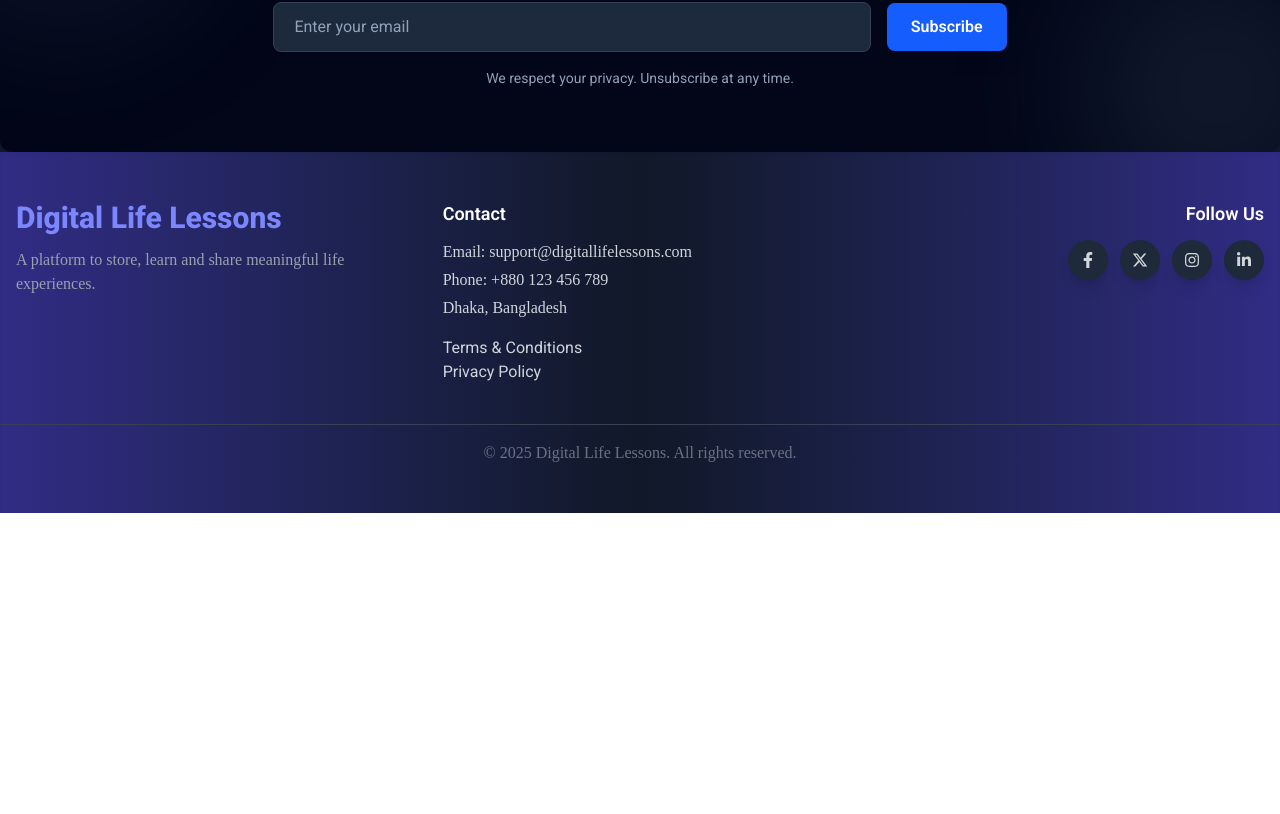
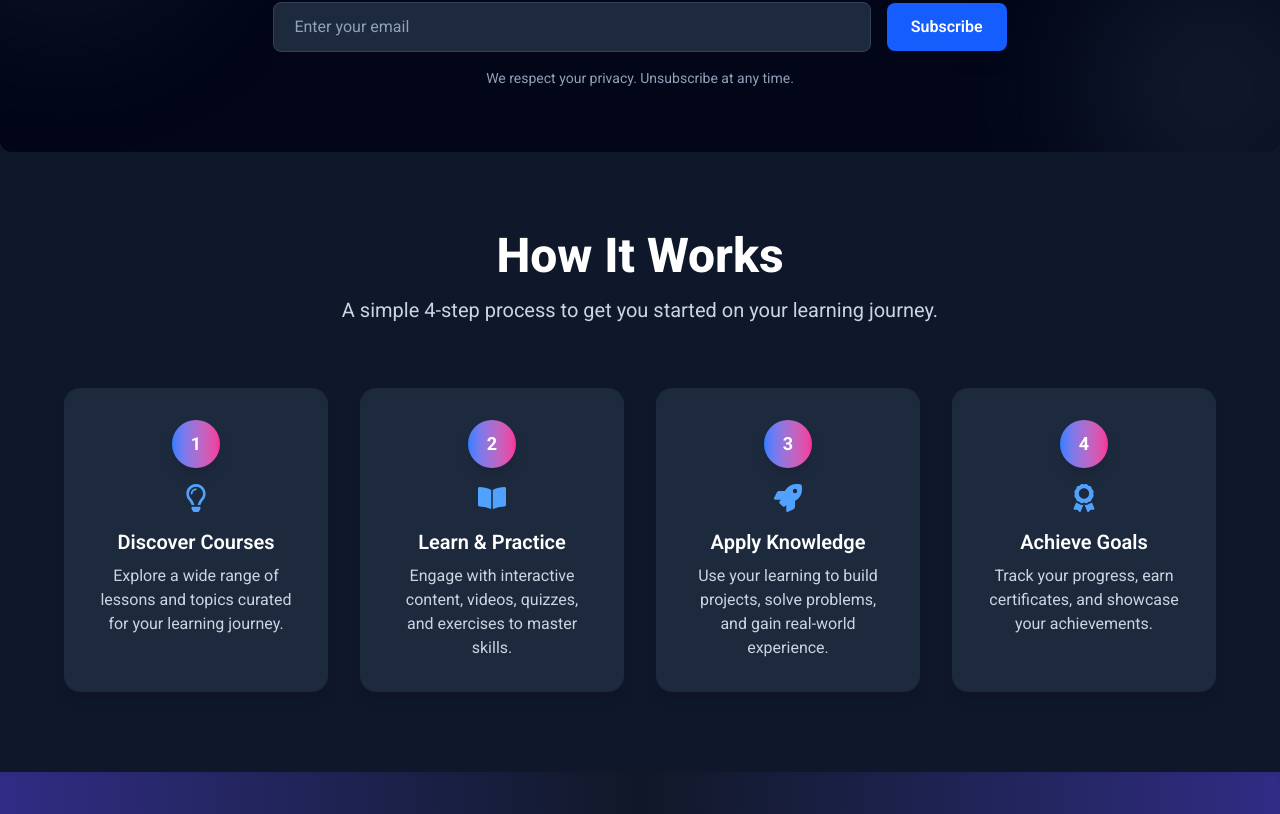
Before and after one commit to mdhasanmahamud-dev/Digital_Life_Lessons_Frontend, a React (Vite) app: page / in a window 1280 px wide. Shown: the part 2586-3400 px from the top of the page. Before the commit the page ends 3099 px from the top, so only its background shows below. Built offline with nearby package versions, Linux system fonts and the light colour scheme; no server answers; a web font is replaced by a local one.

Commit message:
How It Works

```diff
--- a/src/pages/Home/Home/Home.jsx
+++ b/src/pages/Home/Home/Home.jsx
@@ -5,6 +5,7 @@ import MostSavedLessons from "../MostSavedLessons/MostSavedLessons";
 import TopContributors from "../Topcontributors/Topcontributors";
 import Testimonials from "../Testimonials/Testimonials";
 import Subscription from "../Subscription/Subscription";
+import HowItWorks from "../HowItWorks/HowItWorks";
 
 const Home = () => {
   return (
@@ -16,6 +17,7 @@ const Home = () => {
       <TopContributors />
       <Testimonials/>
       <Subscription/>
+      <HowItWorks/>
     </div>
   );
 };
--- /dev/null
+++ b/src/pages/Home/HowItWorks/HowItWorks.jsx
@@ -0,0 +1,77 @@
+import React from "react";
+import { FaRegLightbulb, FaBookOpen, FaRocket, FaAward } from "react-icons/fa";
+
+const steps = [
+  {
+    id: 1,
+    icon: <FaRegLightbulb size={28} />,
+    title: "Discover Courses",
+    description: "Explore a wide range of lessons and topics curated for your learning journey.",
+  },
+  {
+    id: 2,
+    icon: <FaBookOpen size={28} />,
+    title: "Learn & Practice",
+    description: "Engage with interactive content, videos, quizzes, and exercises to master skills.",
+  },
+  {
+    id: 3,
+    icon: <FaRocket size={28} />,
+    title: "Apply Knowledge",
+    description: "Use your learning to build projects, solve problems, and gain real-world experience.",
+  },
+  {
+    id: 4,
+    icon: <FaAward size={28} />,
+    title: "Achieve Goals",
+    description: "Track your progress, earn certificates, and showcase your achievements.",
+  },
+];
+
+const HowItWorks = () => {
+  return (
+    <section className="container max-w-7xl mx-auto  text-white py-20 px-6 md:px-16 relative overflow-hidden">
+      {/* Header */}
+      <div className="max-w-4xl mx-auto text-center mb-16 relative z-10">
+        <h2 className="text-4xl md:text-5xl font-extrabold mb-4 text-white">
+          How It Works
+        </h2>
+        <p className="text-slate-300 text-lg md:text-xl">
+          A simple 4-step process to get you started on your learning journey.
+        </p>
+      </div>
+
+      {/* Steps Grid */}
+      <div className="grid gap-8 md:grid-cols-4 relative z-10">
+        {steps.map((step, index) => (
+          <div
+            key={step.id}
+            className="group bg-slate-800 rounded-2xl p-8 flex flex-col items-center text-center shadow-lg hover:shadow-2xl transition-transform duration-500 transform hover:-translate-y-3 hover:scale-105"
+          >
+            {/* Step Number */}
+            <div className="mb-4 w-12 h-12 flex items-center justify-center rounded-full bg-gradient-to-r from-blue-500 to-pink-500 text-white font-bold text-lg shadow-lg">
+              {index + 1}
+            </div>
+
+            {/* Icon */}
+            <div className="text-4xl text-blue-400 mb-4 group-hover:text-pink-400 transition-colors duration-500">
+              {step.icon}
+            </div>
+
+            {/* Title */}
+            <h3 className="text-xl font-semibold mb-2 group-hover:text-white transition-colors duration-500">
+              {step.title}
+            </h3>
+
+            {/* Description */}
+            <p className="text-slate-300 text-sm md:text-base group-hover:text-slate-100 transition-colors duration-500">
+              {step.description}
+            </p>
+          </div>
+        ))}
+      </div>
+    </section>
+  );
+};
+
+export default HowItWorks;
```
